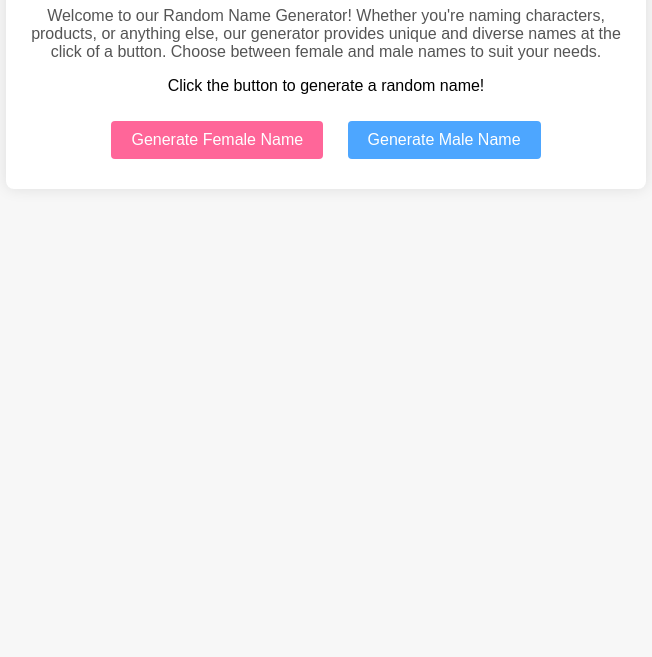
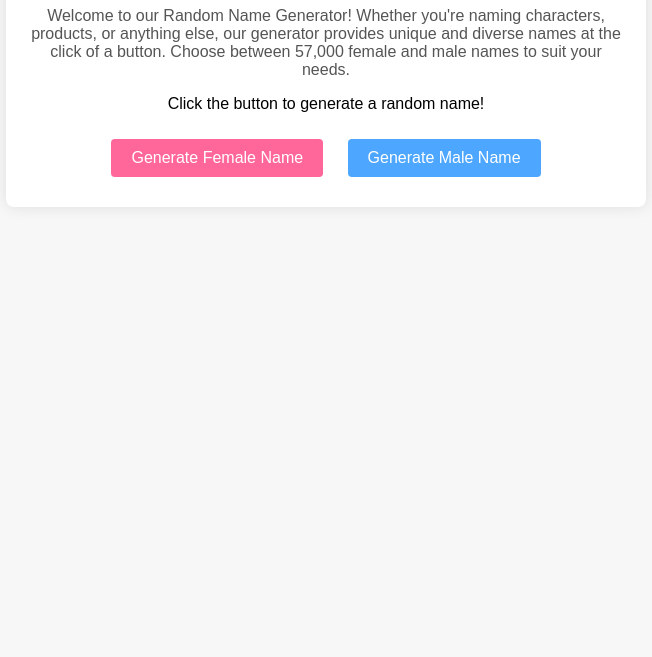
Before and after one commit to jakerusa/Random-Name-Generator, a plain HTML site: page index.html in a window 1280 px wide. Shown: the part 143-800 px from the top of the page, without its empty margins (314-966 px from the left). Drawn offline with Linux system fonts and the light colour scheme.

Commit message:
text change

```diff
--- a/index.html
+++ b/index.html
@@ -13,7 +13,7 @@
         <h1>Random Name Generator</h1>
 
         <!-- Blurb explaining the name generator -->
-        <p class="description">Welcome to our Random Name Generator! Whether you're naming characters, products, or anything else, our generator provides unique and diverse names at the click of a button. Choose between female and male names to suit your needs.</p>
+        <p class="description">Welcome to our Random Name Generator! Whether you're naming characters, products, or anything else, our generator provides unique and diverse names at the click of a button. Choose between 57,000 female and male names to suit your needs.</p>
 
         <!-- Generated name display with animation class -->
         <p id="generatedName" class="animatedName">Click the button to generate a random name!</p>
```
